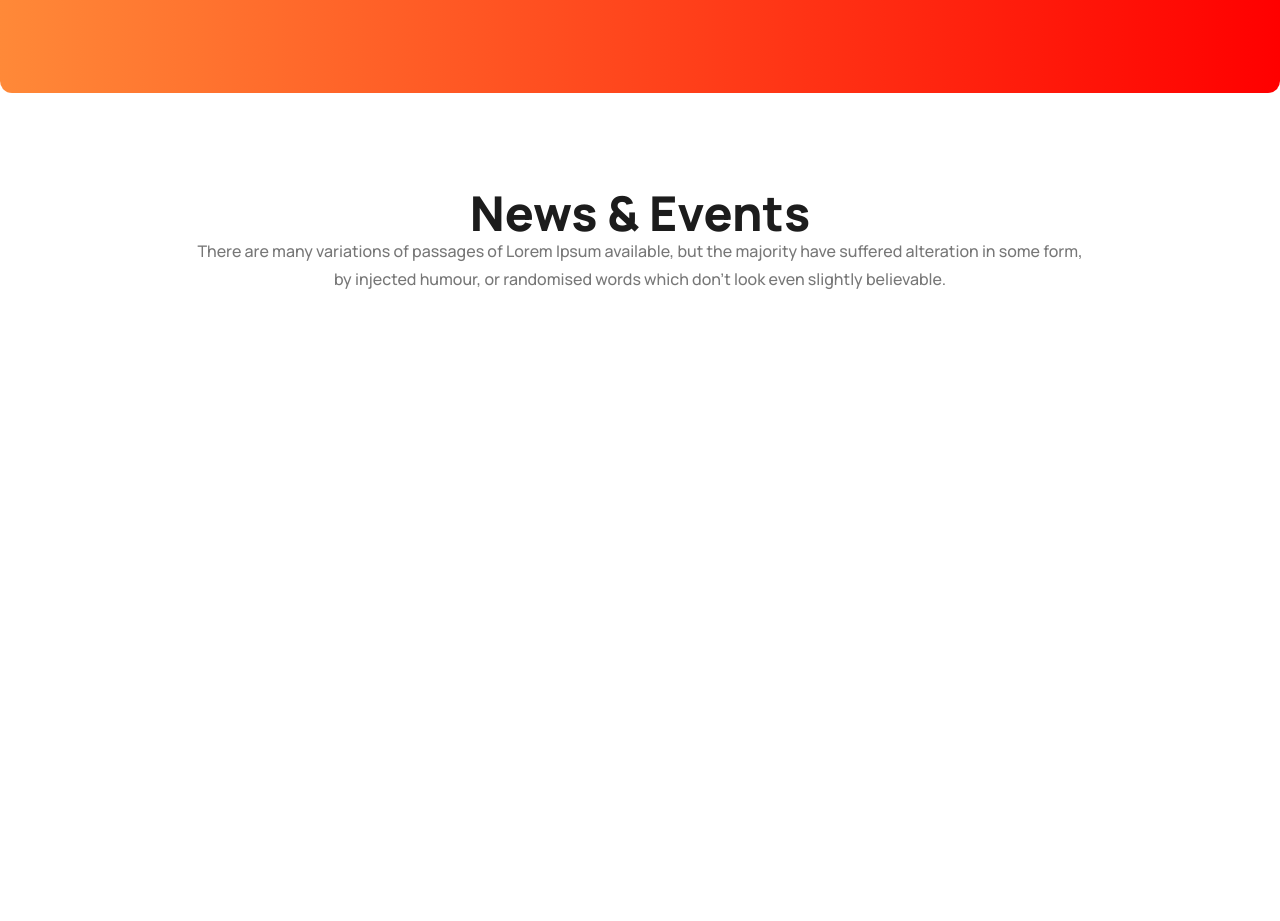
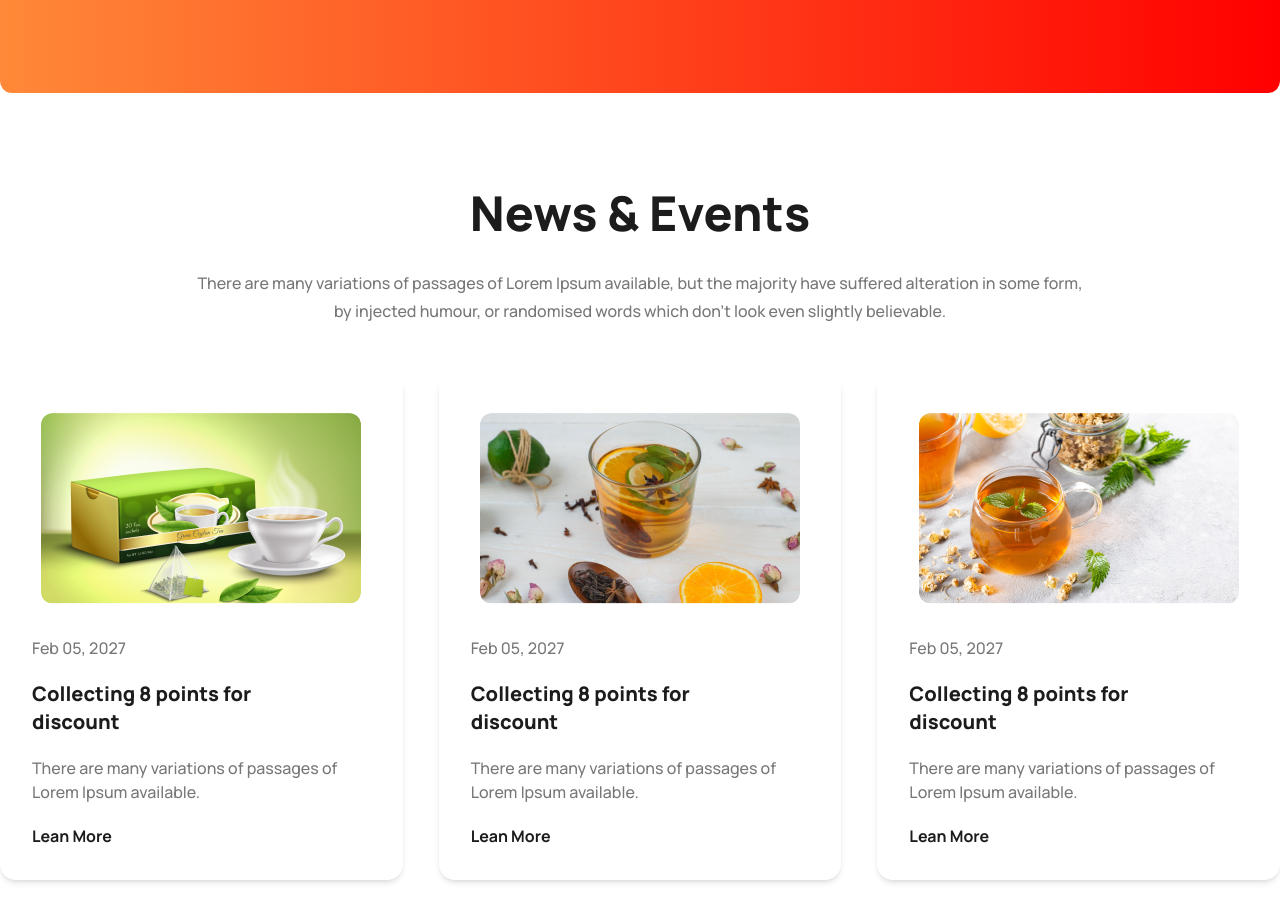
Before and after one commit to Radiat09/tea-house-prac, a plain HTML site: page index.html in a window 1280 px wide. Shown: the part 2961-3882 px from the top of the page. Before the commit the page ends 3254 px from the top, so only its background shows below. Drawn offline with nearby package versions, Linux system fonts and the light colour scheme.

Commit message:
finished news and event section

```diff
--- a/index.html
+++ b/index.html
@@ -296,9 +296,11 @@
       <!-- Review End -->
 
       <!-- News and Event section -->
-      <section>
+      <section class="my-24">
         <div class="lg:max-w-[900px] mx-auto text-center">
-          <h2 class="text-5xl font-extrabold text-primaryTc">News & Events</h2>
+          <h2 class="text-5xl font-extrabold text-primaryTc mb-8">
+            News & Events
+          </h2>
           <p class="font-medium text-secondaryTc leading-7">
             There are many variations of passages of Lorem Ipsum available, but
             the majority have suffered alteration in some form, by injected
@@ -306,6 +308,66 @@
             believable.
           </p>
         </div>
+        <!-- Card Container -->
+        <div class="flex flex-col md:flex-row items-center gap-9 mt-12">
+          <!-- First Card -->
+          <div class="card w-3/4 shadow-md">
+            <figure class="px-10 pt-10">
+              <img src="/images/news-1.png" alt="Tea" class="rounded-xl" />
+            </figure>
+            <div class="card-body items-start text-start space-y-3">
+              <p class="text-secondaryTc font-medium">Feb 05, 2027</p>
+              <h2 class="text-xl font-extrabold text-primaryTc">
+                Collecting 8 points for <br />
+                discount
+              </h2>
+              <p class="font-medium text-secondaryTc">
+                There are many variations of passages of Lorem Ipsum available.
+              </p>
+              <div class="">
+                <a href="#" class="font-bold text-primaryTc">Lean More</a>
+              </div>
+            </div>
+          </div>
+          <!-- Second Card -->
+          <div class="card w-3/4 shadow-md">
+            <figure class="px-10 pt-10">
+              <img src="/images/news-2.png" alt="Tea" class="rounded-xl" />
+            </figure>
+            <div class="card-body items-start text-start space-y-3">
+              <p class="text-secondaryTc font-medium">Feb 05, 2027</p>
+              <h2 class="text-xl font-extrabold text-primaryTc">
+                Collecting 8 points for <br />
+                discount
+              </h2>
+              <p class="font-medium text-secondaryTc">
+                There are many variations of passages of Lorem Ipsum available.
+              </p>
+              <div class="">
+                <a href="#" class="font-bold text-primaryTc">Lean More</a>
+              </div>
+            </div>
+          </div>
+          <!-- Third Card -->
+          <div class="card w-3/4 shadow-md">
+            <figure class="px-10 pt-10">
+              <img src="/images/news-3.png" alt="Tea" class="rounded-xl" />
+            </figure>
+            <div class="card-body items-start text-start space-y-3">
+              <p class="text-secondaryTc font-medium">Feb 05, 2027</p>
+              <h2 class="text-xl font-extrabold text-primaryTc">
+                Collecting 8 points for <br />
+                discount
+              </h2>
+              <p class="font-medium text-secondaryTc">
+                There are many variations of passages of Lorem Ipsum available.
+              </p>
+              <div class="">
+                <a href="#" class="font-bold text-primaryTc">Lean More</a>
+              </div>
+            </div>
+          </div>
+        </div>
       </section>
     </main>
     <footer></footer>
```
